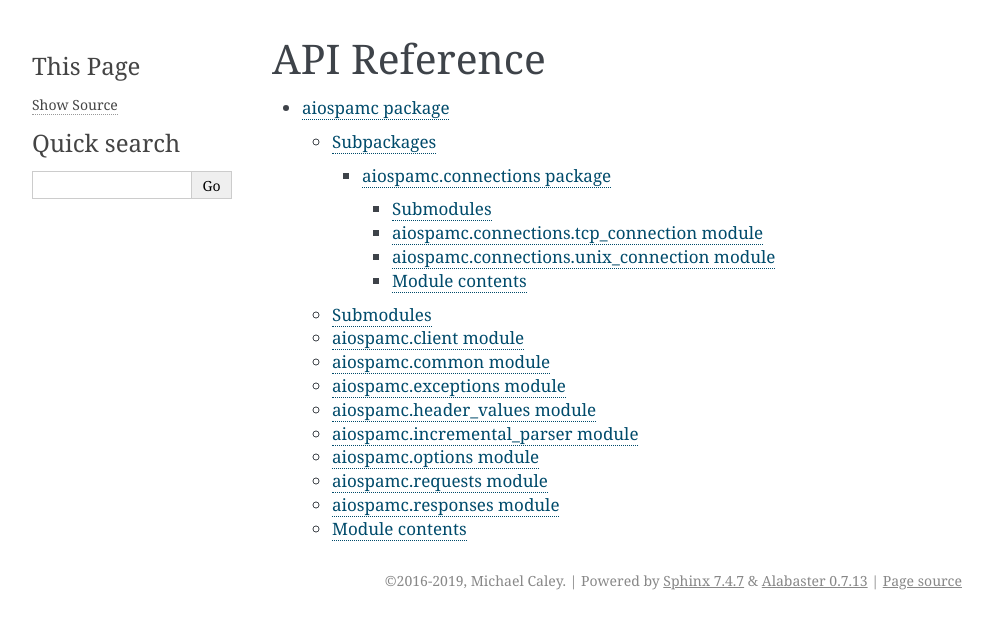
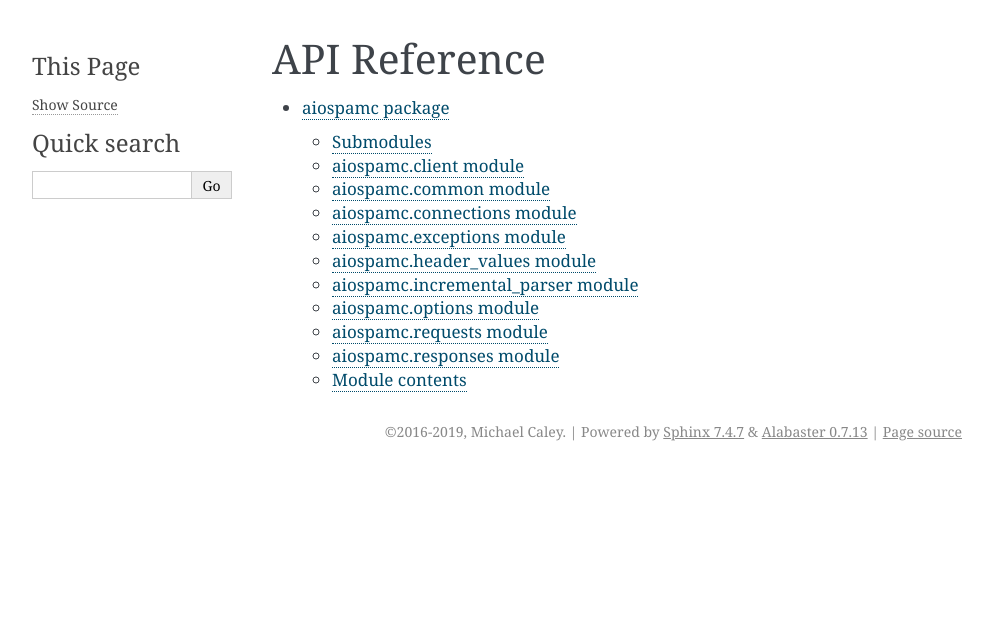
Before and after one commit to mjcaley/aiospamc, a Sphinx documentation site: the page built from docs/modules.rst, in a window 1280 px wide. Shown: the top 629 px of the page, without its empty margins (148-1141 px from the left). Built offline with Sphinx 7.4.7, drawn with Linux system fonts in a browser that asks for light colours.

Commit message:
Fixed API documentation modules after updated connections API

```diff
--- a/docs/aiospamc.connections.rst
+++ /dev/null
@@ -1,30 +0,0 @@
-aiospamc.connections package
-============================
-
-Submodules
-----------
-
-aiospamc.connections.tcp\_connection module
--------------------------------------------
-
-.. automodule:: aiospamc.connections.tcp_connection
-   :members:
-   :undoc-members:
-   :show-inheritance:
-
-aiospamc.connections.unix\_connection module
---------------------------------------------
-
-.. automodule:: aiospamc.connections.unix_connection
-   :members:
-   :undoc-members:
-   :show-inheritance:
-
-
-Module contents
----------------
-
-.. automodule:: aiospamc.connections
-   :members:
-   :undoc-members:
-   :show-inheritance:
--- a/docs/aiospamc.rst
+++ b/docs/aiospamc.rst
@@ -1,12 +1,5 @@
 aiospamc package
 ================
-
-Subpackages
------------
-
-.. toctree::
-
-   aiospamc.connections
 
 Submodules
 ----------
```
Also changed, not shown: other parts of docs/aiospamc.rst (+8 -0 lines).
